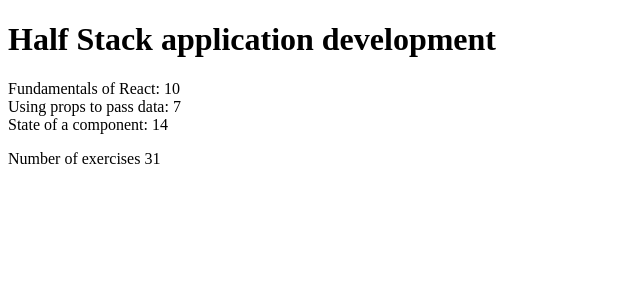
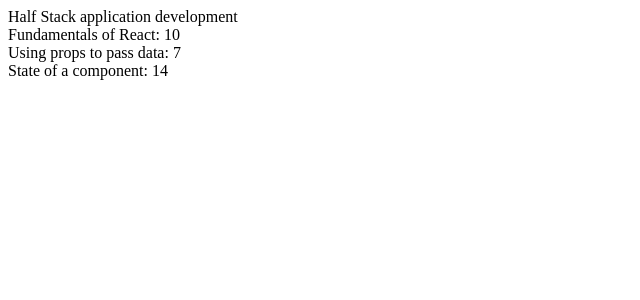
Before and after one commit to rikvart/full-stack-open, a React (Vite) app in the folder part1/courseinfo/: page / in a window 1280 px wide. Shown: the top 300 px of the page, without its empty margins (0-640 px from the left). Built offline with nearby package versions, Linux system fonts and the light colour scheme.

Commit message:
task 1.5

```diff
--- a/part1/courseinfo/src/App.jsx
+++ b/part1/courseinfo/src/App.jsx
@@ -1,49 +1,60 @@
-const Part = (props) => {
-  return (
-    <div>
-      {props.part}: {props.exercises}
-    </div>
-  );
-};
-
-const Header = () => {};
-
 const Total = () => {};
 
 const App = () => {
+  const course = {
+    name: "Half Stack application development",
+    parts: [
+      {
+        name: "Fundamentals of React",
+        exercises: 10,
+      },
+      {
+        name: "Using props to pass data",
+        exercises: 7,
+      },
+      {
+        name: "State of a component",
+        exercises: 14,
+      },
+    ],
+  };
 
-  const course = 'Half Stack application development'
-  const parts = [
-    {
-      name: 'Fundamentals of React',
-      exercises: 10
-    },
-    {
-      name: 'Using props to pass data',
-      exercises: 7
-    },
-    {
-      name: 'State of a component',
-      exercises: 14
-    }
-  ]
+  const Header = (props) => {
+    return <div>{props.course}</div>;
+  };
 
+  const Part = (props) => {
+    return (
+      <div>
+        {props.part}: {props.exercises}
+      </div>
+    );
+  };
 
   const Content = (props) => {
     return (
       <div>
-        <Part part={parts[0].name} exercises={parts[0].exercises} />
-        <Part part={parts[1].name} exercises={parts[1].exercises} />
-        <Part part={parts[2].name} exercises={parts[2].exercises} />
+        <Part
+          part={course.parts[0].name}
+          exercises={course.parts[0].exercises}
+        />
+        <Part
+          part={course.parts[1].name}
+          exercises={course.parts[1].exercises}
+        />
+        <Part
+          part={course.parts[2].name}
+          exercises={course.parts[2].exercises}
+        />
       </div>
     );
   };
 
   return (
     <div>
-      <h1>{course}</h1>
-      <Content />
-      <p>Number of exercises {parts[0].exercises + parts[1].exercises + parts[2].exercises}</p>
+      <Header course={course.name} />
+      <Content parts={course.parts} />
+      <Total parts={course.parts} />
     </div>
   );
 };
```
